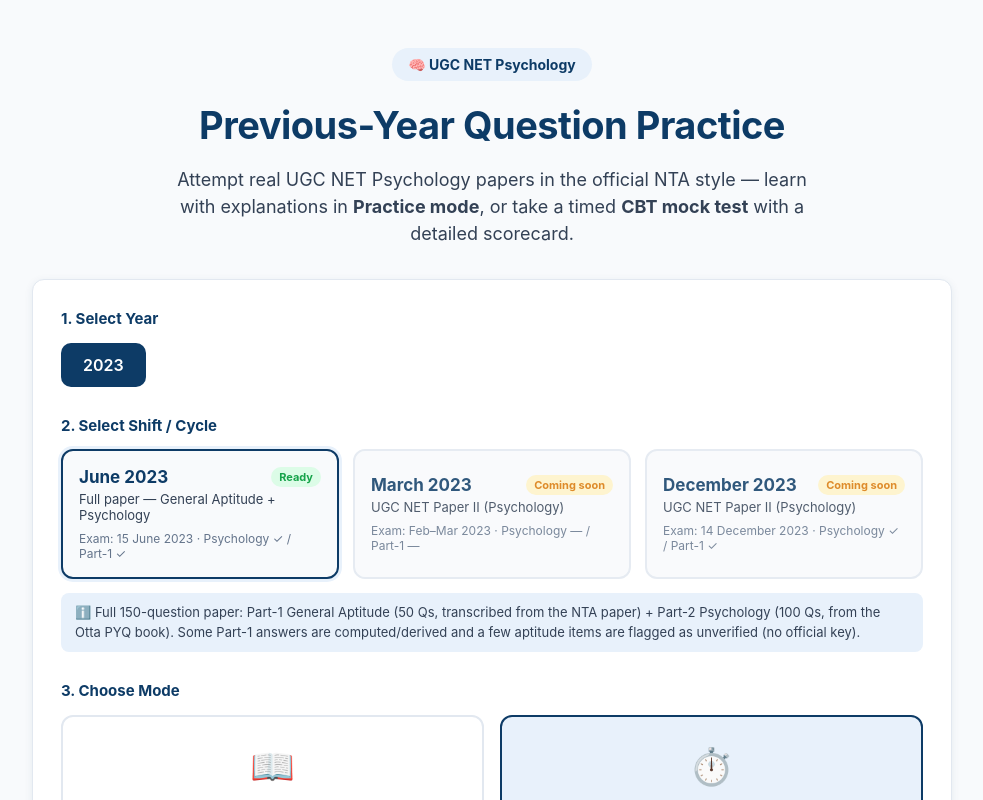
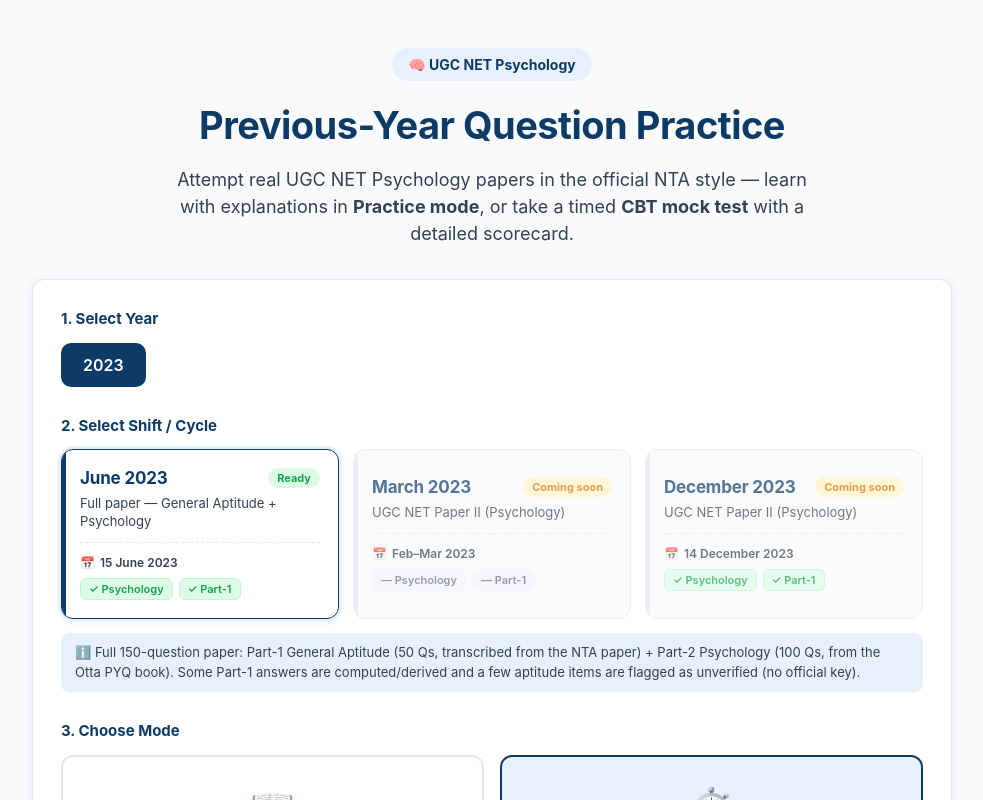
Before and after one commit to ShahMehraj/ugc-net-psycology, a React (Vite) app in the folder app/: page /#/ in a window 1280 px wide. Shown: the top 800 px of the page, without its empty margins (148-1131 px from the left). Built offline with nearby package versions, Linux system fonts and the light colour scheme.

Commit message:
Enhance shift/cycle card styling on home page
Replace the plain inline meta text with a structured layout: card now has a
left accent rail, hover lift, a dashed divider, an icon-led exam date, and
color-coded coverage chips (Psychology / Part-1) instead of run-on text.

```diff
--- a/app/src/components/Home.jsx
+++ b/app/src/components/Home.jsx
@@ -79,14 +79,26 @@
                     </div>
                     <div className="tile-sub">{p.sublabel}</div>
                     <div className="tile-meta">
-                      Exam: {p.examDate}
+                      <span className="tile-date">
+                        <span className="tile-date-icon">📅</span> {p.examDate}
+                      </span>
                       {p.partsAvailable && (
-                        <>
-                          {' · '}
-                          {p.partsAvailable.part2 ? 'Psychology ✓' : 'Psychology —'}
-                          {' / '}
-                          {p.partsAvailable.part1 ? 'Part-1 ✓' : 'Part-1 —'}
-                        </>
+                        <div className="tile-parts">
+                          <span
+                            className={`part-chip ${
+                              p.partsAvailable.part2 ? 'part-on' : 'part-off'
+                            }`}
+                          >
+                            {p.partsAvailable.part2 ? '✓' : '—'} Psychology
+                          </span>
+                          <span
+                            className={`part-chip ${
+                              p.partsAvailable.part1 ? 'part-on' : 'part-off'
+                            }`}
+                          >
+                            {p.partsAvailable.part1 ? '✓' : '—'} Part-1
+                          </span>
+                        </div>
                       )}
                     </div>
                   </button>
--- a/app/src/styles.css
+++ b/app/src/styles.css
@@ -69,17 +69,34 @@
   padding: 10px 20px; font-weight: 600; font-size: 16px; color: var(--gray-700); }
 .chip-active { background: var(--navy); color: #fff; }
 
-.paper-grid { display: grid; grid-template-columns: repeat(auto-fill, minmax(220px, 1fr)); gap: 14px; }
-.paper-tile { text-align: left; background: var(--gray-50); border: 2px solid var(--gray-200);
-  border-radius: var(--radius); padding: 16px; transition: border .15s, box-shadow .15s; }
-.paper-tile:hover { border-color: var(--blue); }
-.tile-active { border-color: var(--navy); box-shadow: 0 0 0 3px var(--blue-light); }
-.tile-disabled { opacity: .85; }
-.tile-head { display: flex; justify-content: space-between; align-items: center; margin-bottom: 4px; }
-.tile-title { font-weight: 700; font-size: 17px; color: var(--navy); }
-.tile-sub { font-size: 13px; color: var(--gray-700); }
-.tile-meta { font-size: 12px; color: var(--gray-500); margin-top: 8px; }
-.badge { font-size: 11px; font-weight: 700; padding: 3px 8px; border-radius: 999px; }
+.paper-grid { display: grid; grid-template-columns: repeat(auto-fill, minmax(240px, 1fr)); gap: 14px; }
+.paper-tile { position: relative; text-align: left; background: #fff; border: 1px solid var(--gray-200);
+  border-radius: var(--radius); padding: 18px; cursor: pointer; overflow: hidden;
+  transition: border-color .15s, box-shadow .15s, transform .15s; }
+/* Accent rail down the left edge — fills in on hover/active. */
+.paper-tile::before { content: ''; position: absolute; top: 0; left: 0; bottom: 0; width: 4px;
+  background: var(--gray-200); transition: background .15s; }
+.paper-tile:hover { border-color: var(--blue); box-shadow: var(--shadow); transform: translateY(-2px); }
+.paper-tile:hover::before { background: var(--blue); }
+.tile-active { border-color: var(--navy); box-shadow: 0 0 0 3px var(--blue-light), var(--shadow); }
+.tile-active::before { background: var(--navy); }
+.tile-disabled { opacity: .7; cursor: not-allowed; background: var(--gray-50); }
+.tile-disabled:hover { transform: none; border-color: var(--gray-200); box-shadow: none; }
+.tile-disabled:hover::before { background: var(--gray-200); }
+.tile-head { display: flex; justify-content: space-between; align-items: center; gap: 8px; margin-bottom: 6px; }
+.tile-title { font-weight: 700; font-size: 17px; color: var(--navy); letter-spacing: -.01em; }
+.tile-sub { font-size: 13px; color: var(--gray-700); line-height: 1.4; }
+.tile-meta { margin-top: 12px; padding-top: 12px; border-top: 1px dashed var(--gray-200);
+  display: flex; flex-direction: column; gap: 8px; }
+.tile-date { display: inline-flex; align-items: center; gap: 5px; font-size: 12px;
+  font-weight: 600; color: var(--gray-700); }
+.tile-date-icon { font-size: 12px; }
+.tile-parts { display: flex; flex-wrap: wrap; gap: 6px; }
+.part-chip { display: inline-flex; align-items: center; gap: 4px; font-size: 11px; font-weight: 600;
+  padding: 3px 8px; border-radius: 6px; border: 1px solid transparent; }
+.part-chip.part-on { background: var(--green-light); color: var(--green); border-color: #bbf7d0; }
+.part-chip.part-off { background: var(--gray-100); color: var(--gray-500); }
+.badge { font-size: 11px; font-weight: 700; padding: 3px 9px; border-radius: 999px; white-space: nowrap; }
 .badge-ok { background: var(--green-light); color: var(--green); }
 .badge-soon { background: var(--amber-light); color: var(--amber); }
 .paper-note { font-size: 13px; color: var(--gray-700); background: var(--blue-light);
```
